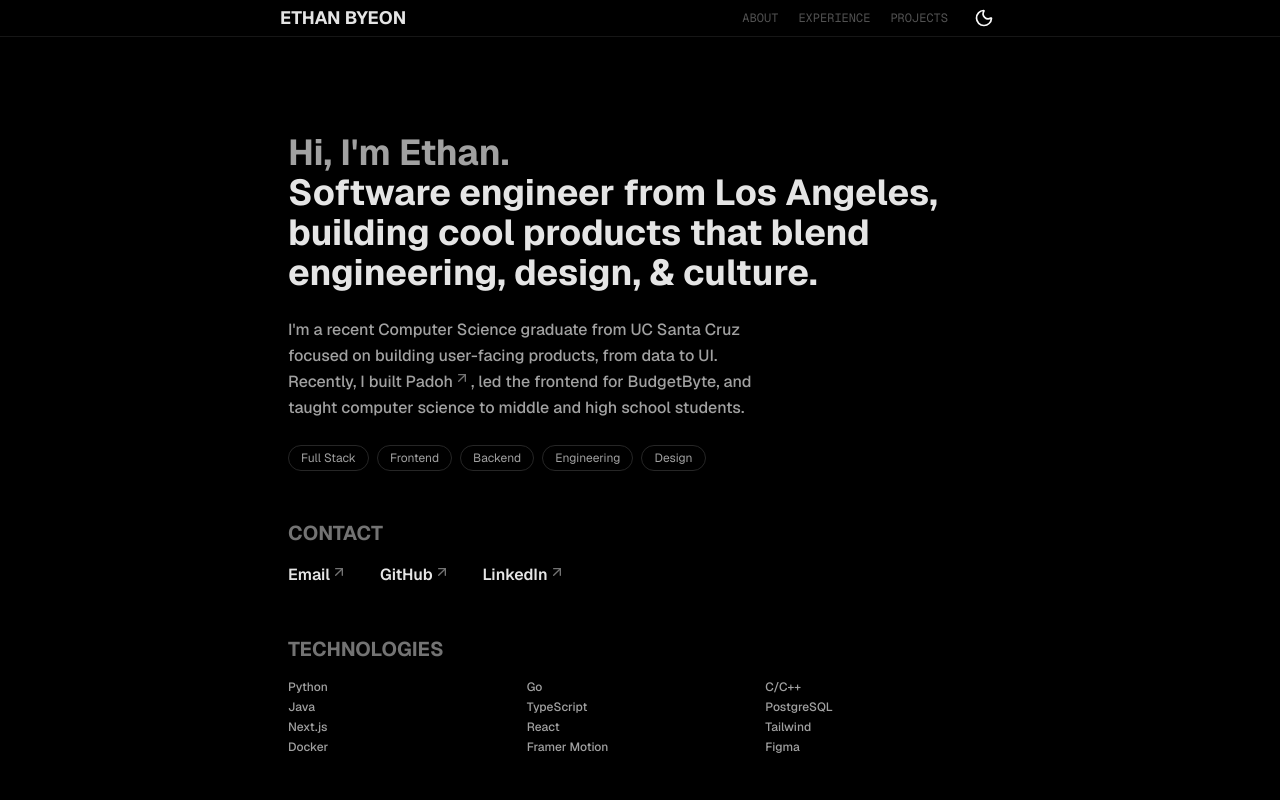
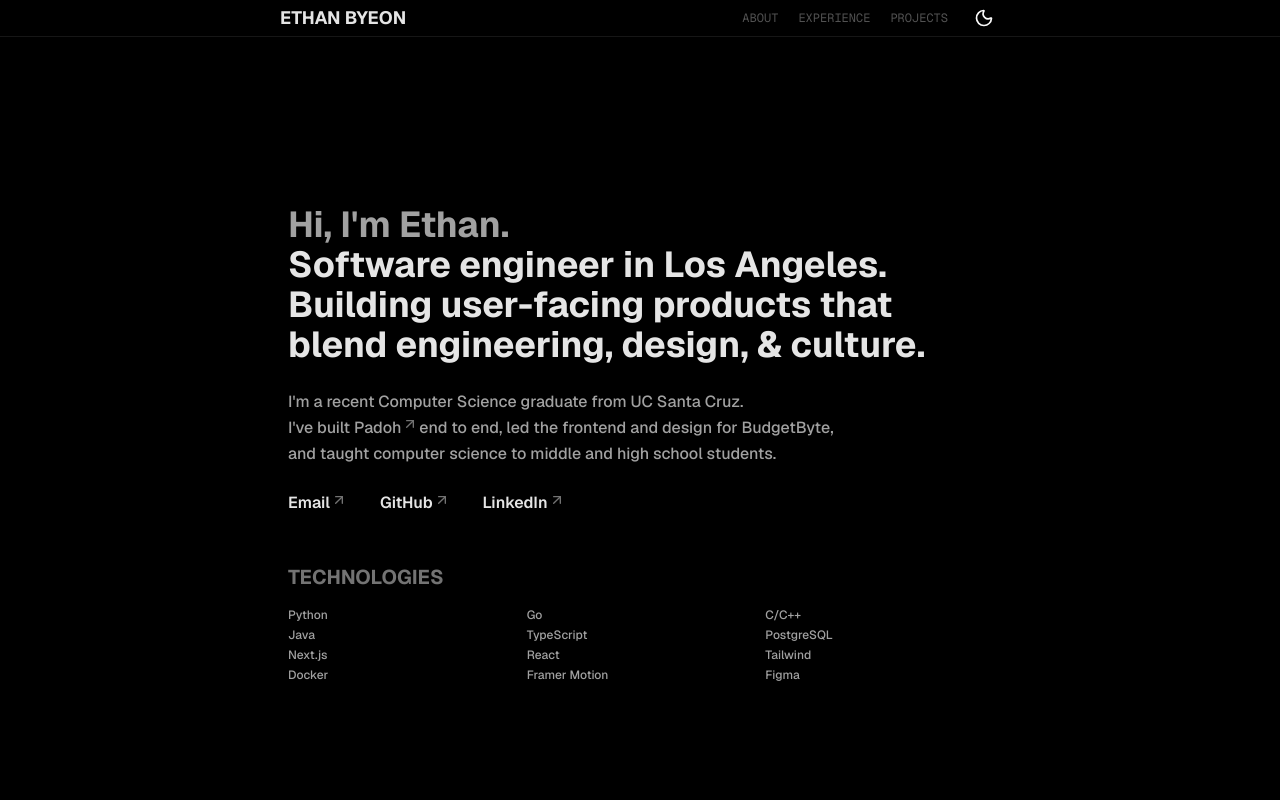
Before and after one commit to ethanbyeon/portfolio, a Next.js app: page / in a window 1280 px wide. Shown: the top 800 px of the page. Built offline with nearby package versions, Linux system fonts and the light colour scheme.

Commit message:
refactor(about): tighten hero intro & about, remove tags

```diff
--- a/src/app/(home)/about.tsx
+++ b/src/app/(home)/about.tsx
@@ -1,5 +1,5 @@
 import { ExternalLink } from "@/components/external-link";
-import { Contact } from "./contact";
+import { CONTACTS } from "@/data/contacts";
 import { Technologies } from "./technologies";
 
 export const About = () => (
@@ -20,44 +20,46 @@ export const About = () => (
             Hi, I&apos;m Ethan.
           </span>
           <br />
-          Software engineer from Los Angeles,
+          Software engineer in Los Angeles.
           <br />
-          building cool products that blend engineering, design, & culture.
+          Building user-facing products that blend engineering, design, &
+          culture.
         </h1>
       </div>
 
       {/* Body */}
       <div className="space-y-2 leading-relaxed font-medium text-neutral-500 dark:text-neutral-400 text-balance max-w-xl">
         <p>
-          I&apos;m a recent Computer Science graduate from UC Santa Cruz focused
-          on building user-facing products, from data to UI. Recently, I built{" "}
+          I&apos;m a recent Computer Science graduate from UC Santa Cruz.
+          <br />
+          I&apos;ve built{" "}
           <ExternalLink
             href="https://padoh.vercel.app"
             className="hover:text-primary"
           >
             Padoh
           </ExternalLink>
-          , led the frontend for BudgetByte, and taught computer science to
-          middle and high school students.
+          end to end, led the frontend and design for BudgetByte, and taught
+          computer science to middle and high school students.
         </p>
       </div>
 
-      {/* Tags */}
-      <div className="flex flex-wrap gap-2 text-xs text-neutral-600 dark:text-neutral-400">
-        {["Full stack", "Frontend", "Backend", "Engineering", "Design"].map(
-          (tag) => (
-            <span
-              key={tag}
-              className="rounded-full capitalize border dark:border-neutral-800 px-3 py-1"
+      {/* Contacts */}
+      <ul className="flex gap-8">
+        {CONTACTS.map((contact) => (
+          <li key={contact.title}>
+            <ExternalLink
+              href={contact.link}
+              className="font-semibold text-primary hover:text-neutral-500"
+              underlineClassName="group-hover:decoration-primary"
             >
-              {tag}
-            </span>
-          ),
-        )}
-      </div>
+              {contact.title}
+            </ExternalLink>
+          </li>
+        ))}
+      </ul>
     </div>
 
-    <Contact />
     <Technologies />
   </section>
 );
--- a/src/app/(home)/contact.tsx
+++ /dev/null
@@ -1,21 +0,0 @@
-import { CONTACTS } from "@/data/contacts";
-import { ExternalLink } from "@/components/external-link";
-
-export const Contact = () => (
-  <section id="contact">
-    <h2 className="mb-4 font-bold text-xl uppercase dark:text-neutral-500">Contact</h2>
-    <ul className="flex gap-8">
-      {CONTACTS.map((contact) => (
-        <li key={contact.title}>
-          <ExternalLink
-            href={contact.link}
-            className="font-semibold text-primary hover:text-neutral-500"
-            underlineClassName="group-hover:decoration-primary"
-          >
-            {contact.title}
-          </ExternalLink>
-        </li>
-      ))}
-    </ul>
-  </section>
-);
```
